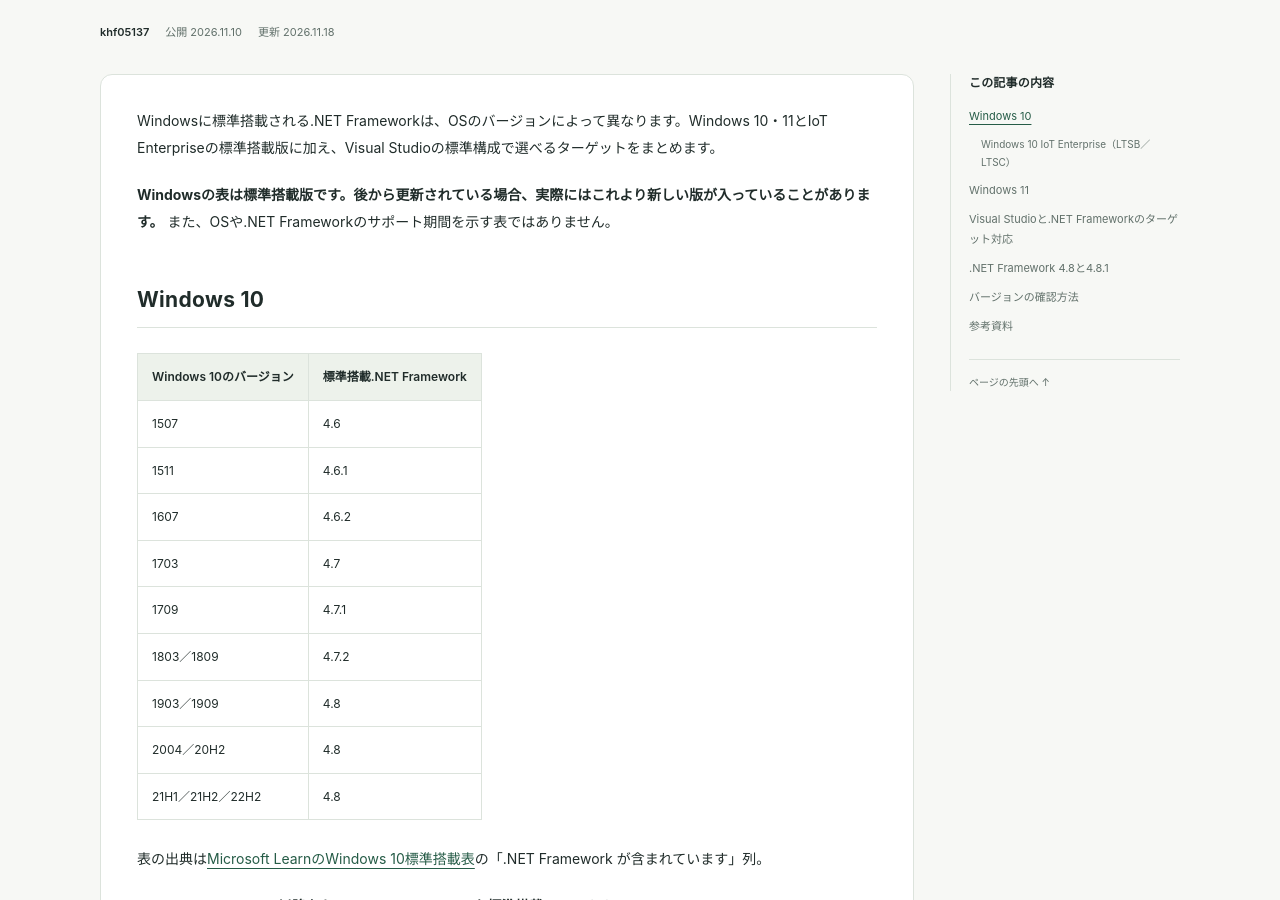
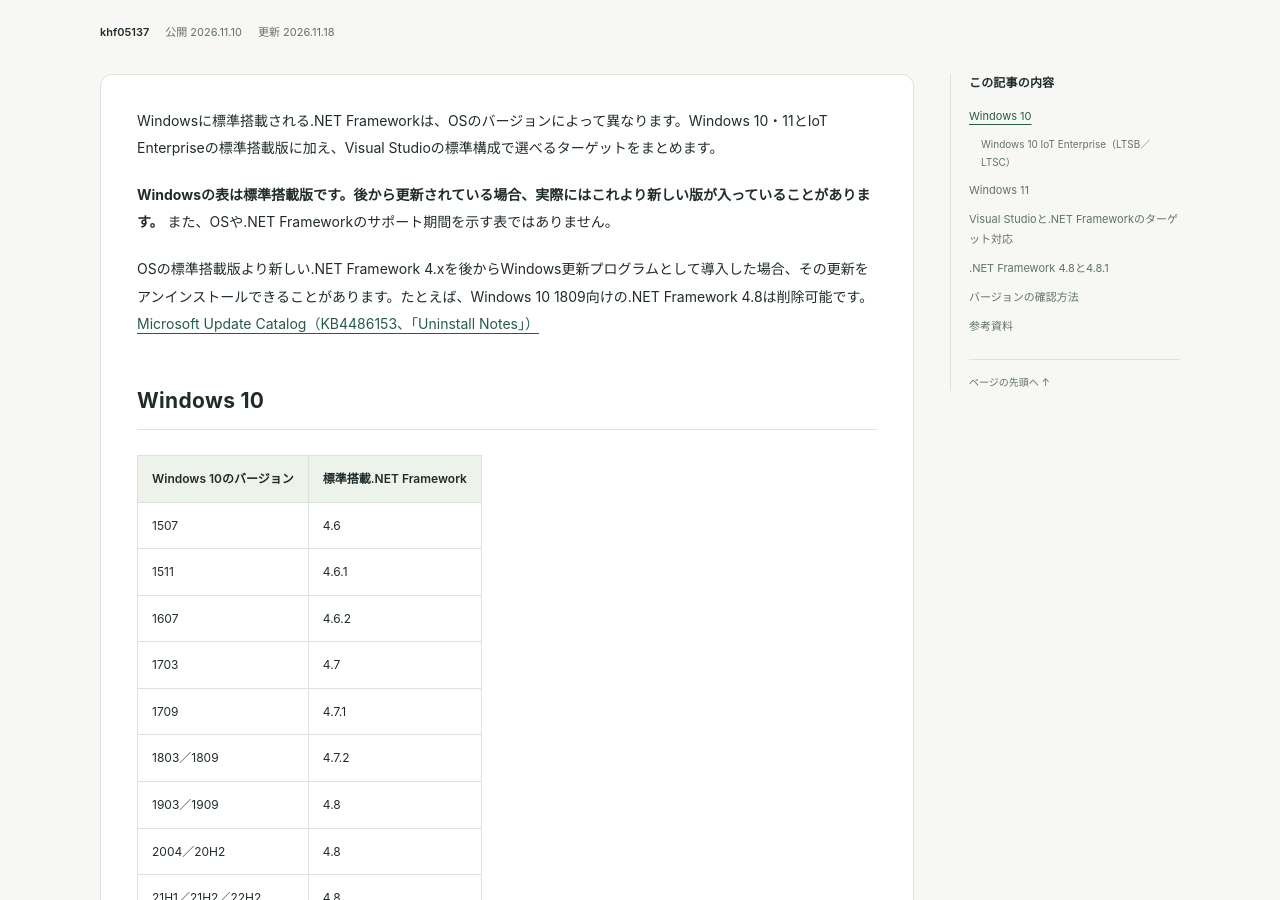
Before and after one commit to khf05137/tech-notes, a Jekyll site: the page built from _posts/2026-11-10-windows-net-framework-versions.md, in a window 1280 px wide and 900 px high, scrolled down 413 px. Built offline with Jekyll 4.4.1, drawn with Linux system fonts in a browser that asks for light colours.

Commit message:
docs: note that later .NET Framework updates can be removed (#5)

```diff
--- a/_posts/2026-11-10-windows-net-framework-versions.md
+++ b/_posts/2026-11-10-windows-net-framework-versions.md
@@ -11,6 +11,8 @@ tags: [.NET Framework, Windows 10, Windows 11, IoT, Visual Studio]
 Windowsに標準搭載される.NET Frameworkは、OSのバージョンによって異なります。Windows 10・11とIoT Enterpriseの標準搭載版に加え、Visual Studioの標準構成で選べるターゲットをまとめます。
 
 **Windowsの表は標準搭載版です。後から更新されている場合、実際にはこれより新しい版が入っていることがあります。** また、OSや.NET Frameworkのサポート期間を示す表ではありません。
+
+OSの標準搭載版より新しい.NET Framework 4.xを後からWindows更新プログラムとして導入した場合、その更新をアンインストールできることがあります。たとえば、Windows 10 1809向けの.NET Framework 4.8は削除可能です。[Microsoft Update Catalog（KB4486153、「Uninstall Notes」）](https://www.catalog.update.microsoft.com/ScopedViewInline.aspx?updateid=6b34ac14-4b34-4d0a-a640-1133e9e5baa7)
 
 ## Windows 10
 
```
